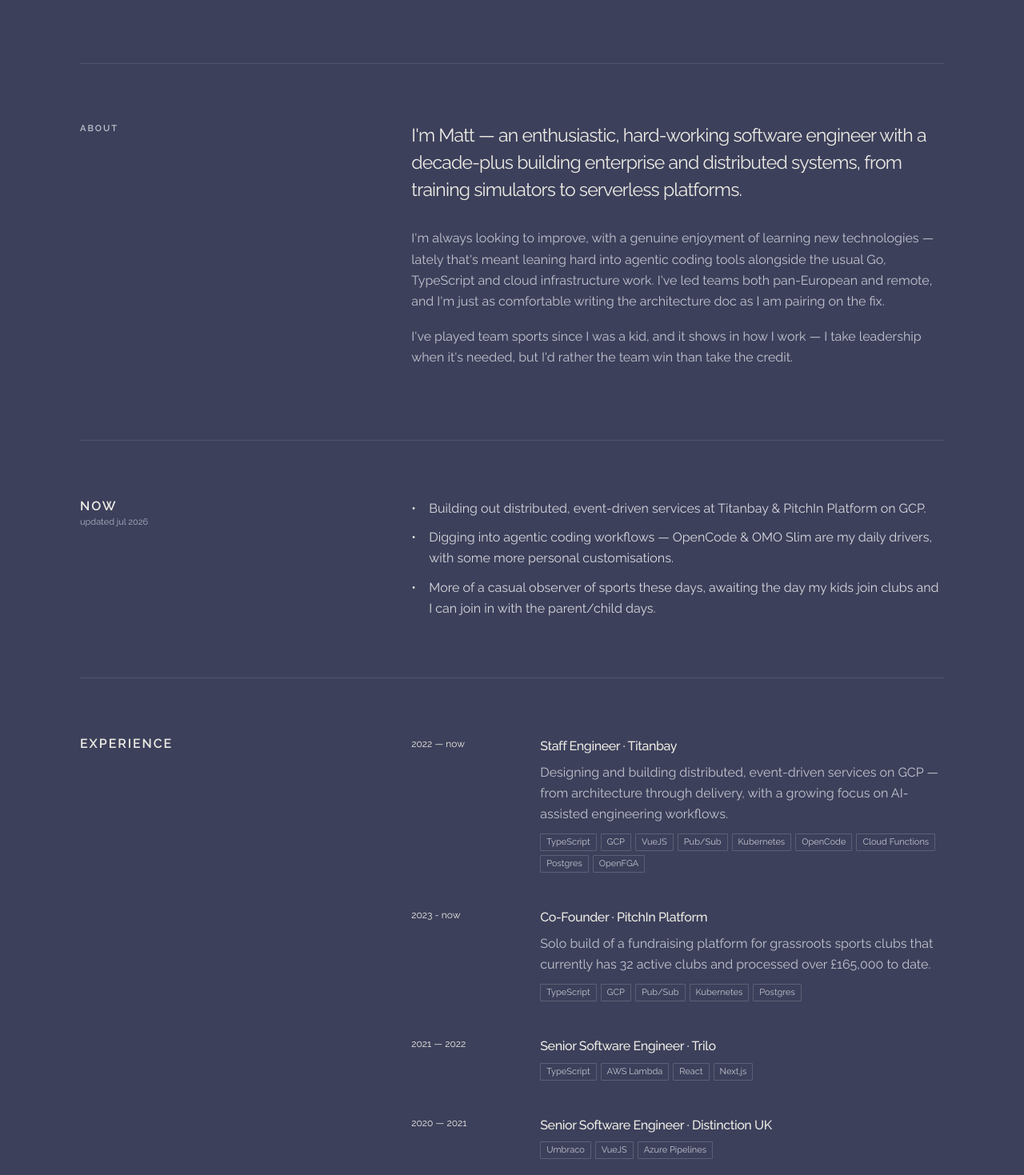
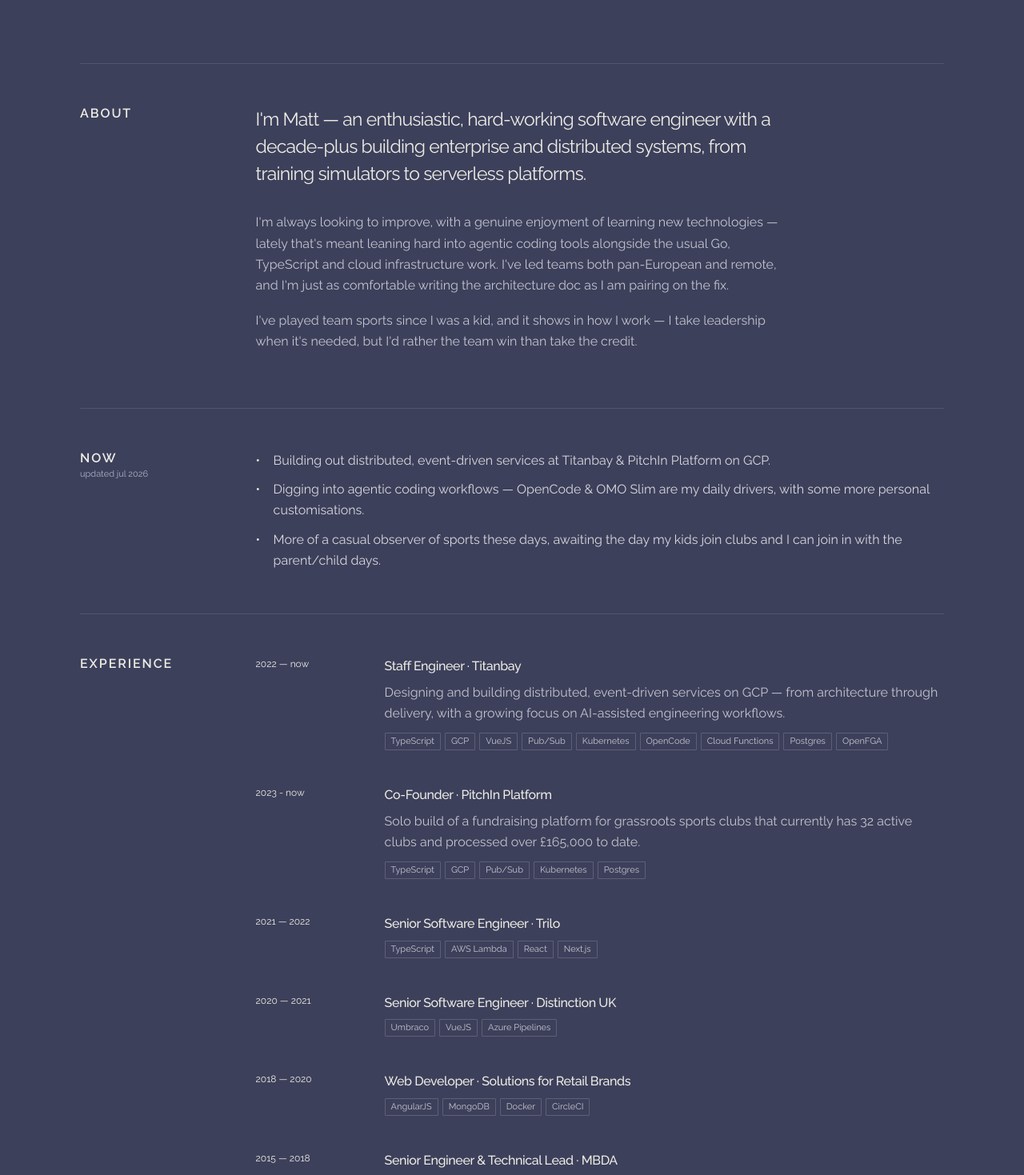
Before and after one commit to mlawd/mattlaw.dev, a SvelteKit app: page / in a window 1280 px wide. Shown: the part 460-1929 px from the top of the page at 80% size. Built offline with nearby package versions, Linux system fonts and the light colour scheme.

Commit message:
feat: adjustments

```diff
--- /dev/null
+++ b/src/lib/components/SectionLayout.svelte
@@ -0,0 +1,90 @@
+<script lang="ts">
+	import type { Snippet } from 'svelte';
+
+	interface Props {
+		id?: string;
+		class?: string;
+		variant?: 'cv';
+		ariaLabelledby?: string;
+		label: Snippet;
+		children: Snippet;
+	}
+
+	let { id, class: className = '', variant, ariaLabelledby, label, children }: Props = $props();
+</script>
+
+<section
+	{id}
+	class={`section-layout ${className} ${variant ?? ''}`}
+	aria-labelledby={ariaLabelledby}
+>
+	<div class="section-label">{@render label()}</div>
+	<div class="section-content">{@render children()}</div>
+</section>
+
+<style>
+	.section-layout {
+		display: grid;
+		grid-template-columns: minmax(130px, 0.2fr) minmax(0, 1.8fr);
+		gap: clamp(46px, 7vw, 145px);
+		padding: 52px 0;
+		border-top: 1px solid rgba(237, 236, 228, 0.12);
+	}
+
+	.section-label :global(p),
+	.section-label :global(h2) {
+		margin: 0;
+		color: #c3c4ce;
+		font-size: 11px;
+		font-weight: 600;
+		letter-spacing: 0.18em;
+		text-transform: uppercase;
+	}
+
+	.section-label :global(h2) {
+		color: #edece4;
+		font-size: 16px;
+		letter-spacing: 0.12em;
+		line-height: 1.2;
+	}
+
+	.section-label :global(span) {
+		display: block;
+		margin-top: 3px;
+		color: #aeb1c1;
+		font-size: 11px;
+		line-height: 1.4;
+	}
+
+	.section-content {
+		min-width: 0;
+	}
+
+	@media (max-width: 680px) {
+		.section-layout {
+			grid-template-columns: 1fr;
+			gap: 25px;
+			padding: 43px 0;
+		}
+	}
+
+	@media print {
+		.section-layout.cv {
+			display: block;
+			padding: 11px 0 10px;
+			border-color: #b5bac3;
+			break-inside: auto;
+		}
+
+		.section-layout.cv .section-label {
+			margin-bottom: 5px;
+		}
+
+		.section-layout.cv .section-label :global(p),
+		.section-layout.cv .section-label :global(h2) {
+			color: #3d405b;
+			font-size: 7.5pt;
+			line-height: 1.2;
+		}
+	}
+</style>
--- a/src/routes/+page.svelte
+++ b/src/routes/+page.svelte
@@ -1,4 +1,5 @@
 <script lang="ts">
+	import SectionLayout from '$lib/components/SectionLayout.svelte';
 	import { EmailIcon, GitHubIcon, LinkedInIcon } from '$lib/components/icons';
 
 	import type { PageProps } from './$types';
@@ -103,11 +104,11 @@
 		</aside>
 	</section>
 
-	<section id="about" class="section split-section" aria-labelledby="about-heading">
-		<div class="section-label">
-			<p>About</p>
-		</div>
-		<div class="section-content prose">
+	<SectionLayout class="section" ariaLabelledby="about-heading">
+		{#snippet label()}
+			<h2 id="about">About</h2>
+		{/snippet}
+		<div class="prose">
 			<h2 id="about-heading">
 				I'm Matt — an enthusiastic, hard-working software engineer with a decade-plus building
 				enterprise and distributed systems, from training simulators to serverless platforms.
@@ -123,25 +124,25 @@
 				when it's needed, but I'd rather the team win than take the credit.
 			</p>
 		</div>
-	</section>
+	</SectionLayout>
 
-	<section id="now" class="section split-section" aria-labelledby="now-heading">
-		<div class="section-label">
+	<SectionLayout id="now" class="section" ariaLabelledby="now-heading">
+		{#snippet label()}
 			<h2 id="now-heading">Now</h2>
 			<span>updated jul 2026</span>
-		</div>
-		<ul class="section-content update-list">
+		{/snippet}
+		<ul class="update-list">
 			{#each data.cv.updates as update (update)}
 				<li>{update}</li>
 			{/each}
 		</ul>
-	</section>
+	</SectionLayout>
 
-	<section id="cv" class="section split-section experience" aria-labelledby="experience-heading">
-		<div class="section-label">
+	<SectionLayout id="cv" class="section experience" ariaLabelledby="experience-heading">
+		{#snippet label()}
 			<h2 id="experience-heading">Experience</h2>
-		</div>
-		<div class="section-content timeline">
+		{/snippet}
+		<div class="timeline">
 			{#each data.cv.experience as role (role.period + role.title)}
 				<article>
 					<div class="timeline-meta">
@@ -163,13 +164,13 @@
 				</article>
 			{/each}
 		</div>
-	</section>
+	</SectionLayout>
 
-	<section id="skills" class="section split-section" aria-labelledby="skills-heading">
-		<div class="section-label">
+	<SectionLayout id="skills" class="section" ariaLabelledby="skills-heading">
+		{#snippet label()}
 			<h2 id="skills-heading">Stack</h2>
-		</div>
-		<div class="section-content stack-grid">
+		{/snippet}
+		<div class="stack-grid">
 			{#each data.cv.stack as group (group.title)}
 				<div>
 					<h3>{group.title}</h3>
@@ -181,7 +182,7 @@
 				</div>
 			{/each}
 		</div>
-	</section>
+	</SectionLayout>
 
 	<section id="contact" class="section contact" aria-labelledby="contact-heading">
 		<p class="eyebrow">Contact</p>
@@ -301,8 +302,6 @@
 	}
 
 	.eyebrow,
-	.section-label p,
-	.section-label h2,
 	.glance h2 {
 		margin: 0;
 		color: #c3c4ce;
@@ -310,13 +309,6 @@
 		font-weight: 600;
 		letter-spacing: 0.18em;
 		text-transform: uppercase;
-	}
-
-	.section-label h2 {
-		color: #edece4;
-		font-size: 16px;
-		letter-spacing: 0.12em;
-		line-height: 1.2;
 	}
 
 	h1,
@@ -463,23 +455,7 @@
 	}
 
 	.section {
-		border-top: 1px solid rgba(237, 236, 228, 0.12);
 		scroll-margin-top: 70px;
-	}
-
-	.split-section {
-		display: grid;
-		grid-template-columns: minmax(130px, 0.62fr) minmax(0, 1.38fr);
-		gap: clamp(46px, 9vw, 145px);
-		padding: 72px 0;
-	}
-
-	.section-label span {
-		display: block;
-		margin-top: 3px;
-		color: #aeb1c1;
-		font-size: 11px;
-		line-height: 1.4;
 	}
 
 	.prose {
@@ -520,10 +496,6 @@
 	.update-list li::before {
 		content: '•';
 		color: #edece4;
-	}
-
-	.experience {
-		padding-bottom: 82px;
 	}
 
 	.timeline {
@@ -681,12 +653,6 @@
 			font-size: 13px;
 		}
 
-		.split-section {
-			grid-template-columns: 1fr;
-			gap: 28px;
-			padding: 54px 0;
-		}
-
 		.timeline article {
 			grid-template-columns: 1fr;
 			gap: 8px;
--- a/src/routes/cv/+page.svelte
+++ b/src/routes/cv/+page.svelte
@@ -1,5 +1,6 @@
 <script lang="ts">
 	import { resolve } from '$app/paths';
+	import SectionLayout from '$lib/components/SectionLayout.svelte';
 	import { EmailIcon, GitHubIcon, LinkedInIcon } from '$lib/components/icons';
 	import type { PageProps } from './$types';
 
@@ -66,20 +67,18 @@
 		</address>
 	</header>
 
-	<section class="cv-section profile" aria-labelledby="profile-heading">
-		<div class="section-label"><p>Profile</p></div>
-		<div class="section-content">
+	<SectionLayout variant="cv" class="cv-section profile" ariaLabelledby="profile-heading">
+		{#snippet label()}<p>Profile</p>{/snippet}
 		<h2 id="profile-heading">{cv.profile.focus}</h2>
 		{#each cv.profile.about as paragraph (paragraph)}
 			<p>{paragraph}</p>
 		{/each}
-		</div>
-	</section>
+	</SectionLayout>
 
 	<div class="lower-sections">
-		<section class="cv-section skills" aria-labelledby="skills-heading">
-			<div class="section-label"><h2 id="skills-heading">Skills</h2></div>
-			<div class="section-content stack-grid">
+		<SectionLayout variant="cv" class="cv-section skills" ariaLabelledby="skills-heading">
+			{#snippet label()}<h2 id="skills-heading">Skills</h2>{/snippet}
+			<div class="stack-grid">
 				{#each cv.stack as group (group.title)}
 					<div>
 						<h3>{group.title}</h3>
@@ -91,11 +90,11 @@
 					</div>
 				{/each}
 			</div>
-		</section>
+		</SectionLayout>
 
-		<section class="cv-section experience" aria-labelledby="experience-heading">
-			<div class="section-label"><h2 id="experience-heading">Experience</h2></div>
-			<div class="section-content timeline">
+		<SectionLayout variant="cv" class="cv-section experience" ariaLabelledby="experience-heading">
+			{#snippet label()}<h2 id="experience-heading">Experience</h2>{/snippet}
+			<div class="timeline">
 				{#each cv.experience as role (role.period + role.title)}
 					<article class="role">
 						<div class="role-period">{role.period}</div>
@@ -119,16 +118,14 @@
 					</article>
 				{/each}
 			</div>
-		</section>
+		</SectionLayout>
 
-		<section class="cv-section education" aria-labelledby="education-heading">
-			<div class="section-label"><h2 id="education-heading">Education</h2></div>
-			<div class="section-content">
+		<SectionLayout variant="cv" class="cv-section education" ariaLabelledby="education-heading">
+			{#snippet label()}<h2 id="education-heading">Education</h2>{/snippet}
 			<h3>{cv.education.institution}</h3>
 			<p>{cv.education.degree}</p>
 			<p class="result">{cv.education.result}</p>
-			</div>
-		</section>
+		</SectionLayout>
 	</div>
 </main>
 
@@ -234,9 +231,7 @@
 		padding: 72px 0 62px;
 	}
 
-	.eyebrow,
-	.section-label p,
-	.section-label h2 {
+	.eyebrow {
 		margin: 0;
 		color: #c3c4ce;
 		font-size: 11px;
@@ -301,26 +296,7 @@
 		fill: currentColor;
 	}
 
-	.cv-section {
-		display: grid;
-		grid-template-columns: minmax(130px, 0.2fr) minmax(0, 1.8fr);
-		gap: clamp(46px, 7vw, 145px);
-		padding: 52px 0;
-		border-top: 1px solid rgba(237, 236, 228, 0.12);
-	}
-
-	.section-label h2 {
-		color: #edece4;
-		font-size: 16px;
-		letter-spacing: 0.12em;
-		line-height: 1.2;
-	}
-
-	.section-content {
-		min-width: 0;
-	}
-
-	.profile h2 {
+	:global(.cv-section.profile) h2 {
 		max-width: 700px;
 		margin-bottom: 24px;
 		font-size: clamp(20px, 2vw, 25px);
@@ -330,8 +306,8 @@
 		text-transform: capitalize;
 	}
 
-	.profile p,
-	.education p {
+	:global(.cv-section.profile) p,
+	:global(.cv-section.education) p {
 		max-width: 700px;
 		margin-bottom: 14px;
 		color: #c3c4cf;
@@ -358,7 +334,7 @@
 
 	.role h3,
 	.stack-grid h3,
-	.education h3 {
+	:global(.cv-section.education) h3 {
 		margin-bottom: 10px;
 		font-size: 17px;
 		font-weight: 500;
@@ -404,26 +380,26 @@
 		border-top: 1px solid rgba(237, 236, 228, 0.12);
 	}
 
-	.lower-sections .skills,
-	.lower-sections .education {
+	:global(.lower-sections .skills),
+	:global(.lower-sections .education) {
 		display: block;
 		border-top: 0;
 	}
 
-	.lower-sections .skills .section-label,
-	.lower-sections .education .section-label {
+	:global(.lower-sections .skills .section-label),
+	:global(.lower-sections .education .section-label) {
 		margin-bottom: 10px;
 	}
 
-	.lower-sections .skills {
+	:global(.lower-sections .skills) {
 		grid-area: skills;
 	}
 
-	.lower-sections .experience {
+	:global(.lower-sections .experience) {
 		grid-area: experience;
 	}
 
-	.lower-sections .education {
+	:global(.lower-sections .education) {
 		grid-area: education;
 	}
 
@@ -447,15 +423,15 @@
 		line-height: 1.7;
 	}
 
-	.education h3 {
+	:global(.cv-section.education) h3 {
 		margin-bottom: 5px;
 	}
 
-	.education p {
+	:global(.cv-section.education) p {
 		margin-bottom: 5px;
 	}
 
-	.education .result {
+	:global(.cv-section.education .result) {
 		color: #edece4;
 		font-weight: 600;
 	}
@@ -516,12 +492,6 @@
 
 		.contact-links {
 			justify-items: start;
-		}
-
-		.cv-section {
-			grid-template-columns: 1fr;
-			gap: 25px;
-			padding: 43px 0;
 		}
 
 		.role {
@@ -614,9 +584,7 @@
 			color: black;
 		}
 
-		.eyebrow,
-		.section-label p,
-		.section-label h2 {
+		.eyebrow {
 			color: #3d405b;
 			font-size: 7.5pt;
 		}
@@ -642,39 +610,20 @@
 			display: none;
 		}
 
-		.cv-section {
-			display: block;
-			border-color: #b5bac3;
-			break-inside: auto;
-		}
-
-		.cv-section {
-			padding: 11px 0 10px;
-		}
-
-		.section-label {
-			margin-bottom: 5px;
-		}
-
-		.section-label h2,
-		.section-label p {
-			line-height: 1.2;
-		}
-
-		.profile h2 {
+		:global(.cv-section.profile) h2 {
 			margin-bottom: 5px;
 			font-size: 12pt;
 			line-height: 1.3;
 		}
 
-		.profile p,
-		.education p,
+		:global(.cv-section.profile) p,
+		:global(.cv-section.education) p,
 		.achievement-list,
 		.stack-grid ul {
 			color: #252a33;
 		}
 
-		.profile p {
+		:global(.cv-section.profile) p {
 			margin-bottom: 4px;
 		}
 
@@ -696,7 +645,7 @@
 
 		.role h3,
 		.stack-grid h3,
-		.education h3 {
+		:global(.cv-section.education) h3 {
 			margin-bottom: 3px;
 			font-size: 10.5pt;
 		}
@@ -718,10 +667,6 @@
 			display: block;
 		}
 
-		.lower-sections .cv-section {
-			padding-top: 11px;
-		}
-
 		.stack-grid {
 			grid-template-columns: repeat(4, minmax(0, 1fr));
 			gap: 10px 18px;
@@ -732,12 +677,12 @@
 			line-height: 1.35;
 		}
 
-		.education .result {
+		:global(.cv-section.education .result) {
 			color: #17191f;
 		}
 
 		.role,
-		.education,
+		:global(.cv-section.education),
 		.stack-grid > div {
 			break-inside: avoid;
 			page-break-inside: avoid;
```
Also changed, not shown: src/routes/+layout.ts (+8 -7 lines). Lines whose indentation alone changed are shown as unchanged.
